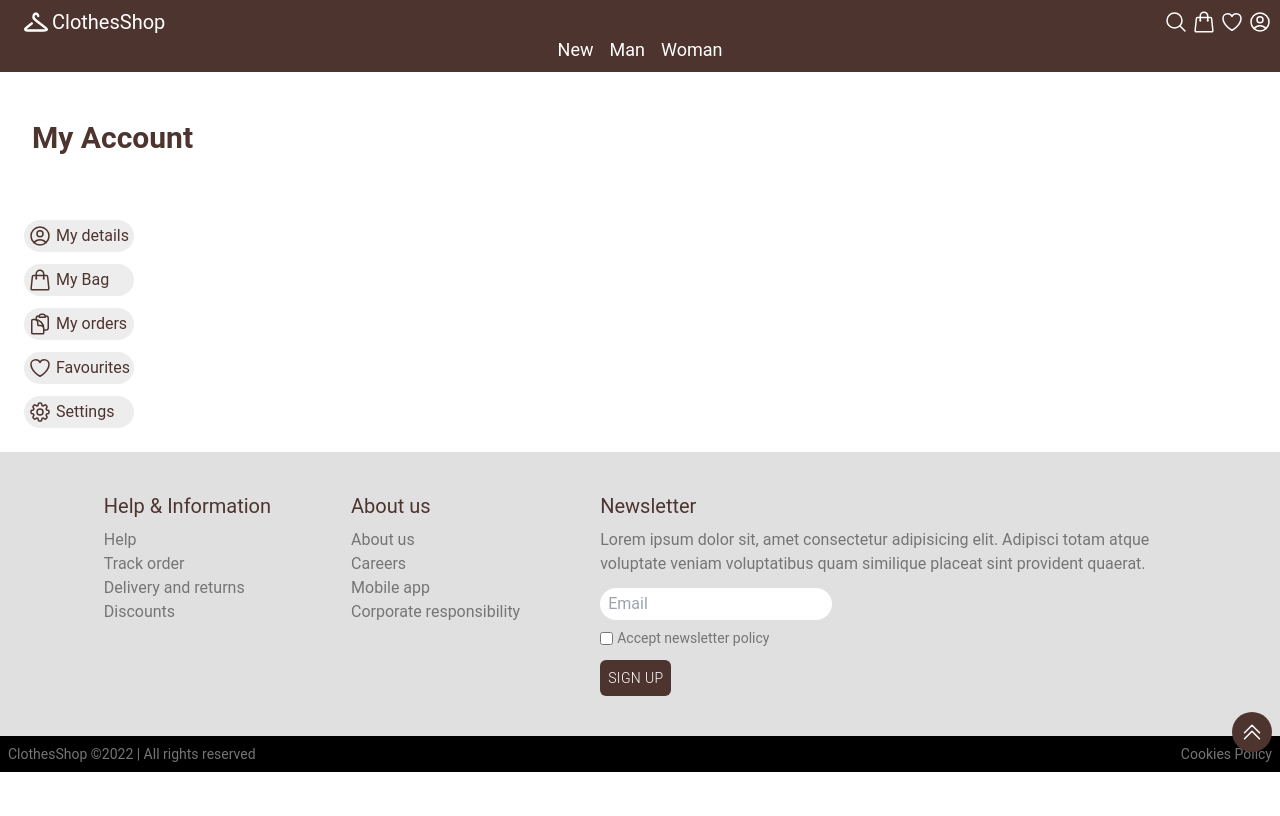
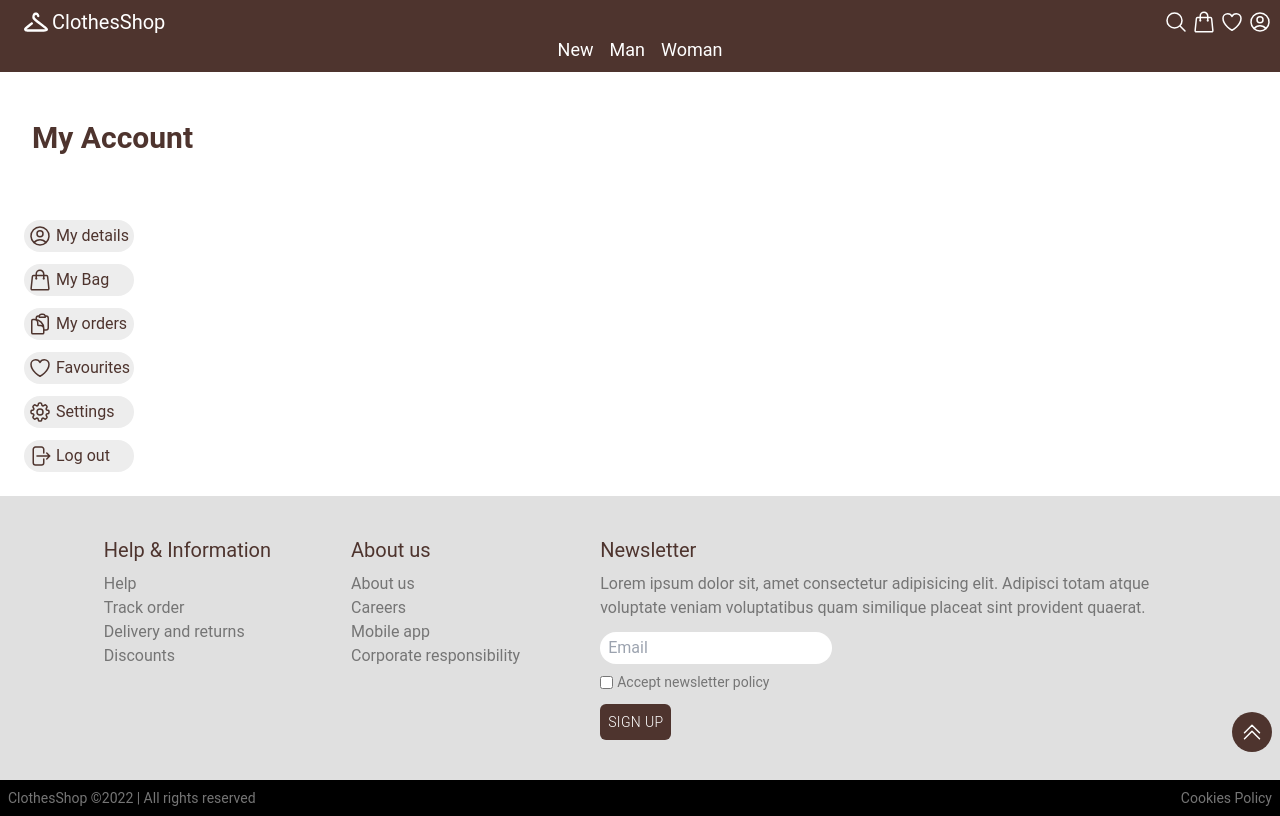
Before and after one commit to radoslawkol/clothing-store, a Next.js app: page /account/1 in a window 1280 px wide. Built offline with nearby package versions, Linux system fonts and the light colour scheme.

Commit message:
Add logout functionality

```diff
--- a/components/Account/AccountSidebar.js
+++ b/components/Account/AccountSidebar.js
@@ -6,9 +6,19 @@ import {
 	ClipboardDocumentIcon,
 	HeartIcon,
 	Cog8ToothIcon,
+	ArrowRightOnRectangleIcon,
 } from "@heroicons/react/24/outline";
+import Cookies from "js-cookie";
+import { useRouter } from "next/router";
 
 export default function AccountSidebar() {
+	const router = useRouter();
+
+	const logoutHandler = () => {
+		Cookies.set("user", "");
+		router.push("/");
+	};
+
 	return (
 		<nav className='p-2 lg:p-6'>
 			<ul className='flex flex-col gap-1 lg:gap-3'>
@@ -42,6 +52,13 @@ export default function AccountSidebar() {
 						<span className='hidden md:block'>Settings</span>
 					</li>
 				</Link>
+				<button
+					className='flex items-center gap-1 text-primary-key bg-primary rounded-full p-1 cursor-pointer hover:bg-secondary duration-300'
+					onClick={logoutHandler}
+				>
+					<ArrowRightOnRectangleIcon className='text-primary-key w-6 h-6' />
+					<span className='hidden md:block'>Log out</span>
+				</button>
 			</ul>
 		</nav>
 	);
--- /dev/null
+++ b/components/Shipping/AddressForm.js
@@ -0,0 +1,5 @@
+import React from "react";
+
+export default function Address() {
+	return <div>Address</div>;
+}
--- a/database/models/Order.js
+++ b/database/models/Order.js
@@ -30,7 +30,7 @@ const orderSchema = Schema(
 			country: { type: String, required: [true, "Country is required."] },
 			city: { type: String, required: [true, "City is required."] },
 			region: { type: String, required: [true, "Region is required."] },
-			address: { type: String, required: [true, "Address is required."] },
+			streetAddress: { type: String, required: [true, "Address is required."] },
 			apartment: { type: String },
 			postalCode: {
 				type: Number,
--- a/pages/checkout/index.js
+++ b/pages/checkout/index.js
@@ -1,5 +1,4 @@
 import React from "react";
-import Layout from "../../components/Layout";
 import Checkout from "../../components/Checkout";
 export default function CheckoutPage() {
 	return <Checkout />;
--- /dev/null
+++ b/pages/shipping/index.js
@@ -0,0 +1,5 @@
+import React from "react";
+
+export default function ShippingPage() {
+	return <div></div>;
+}
```
